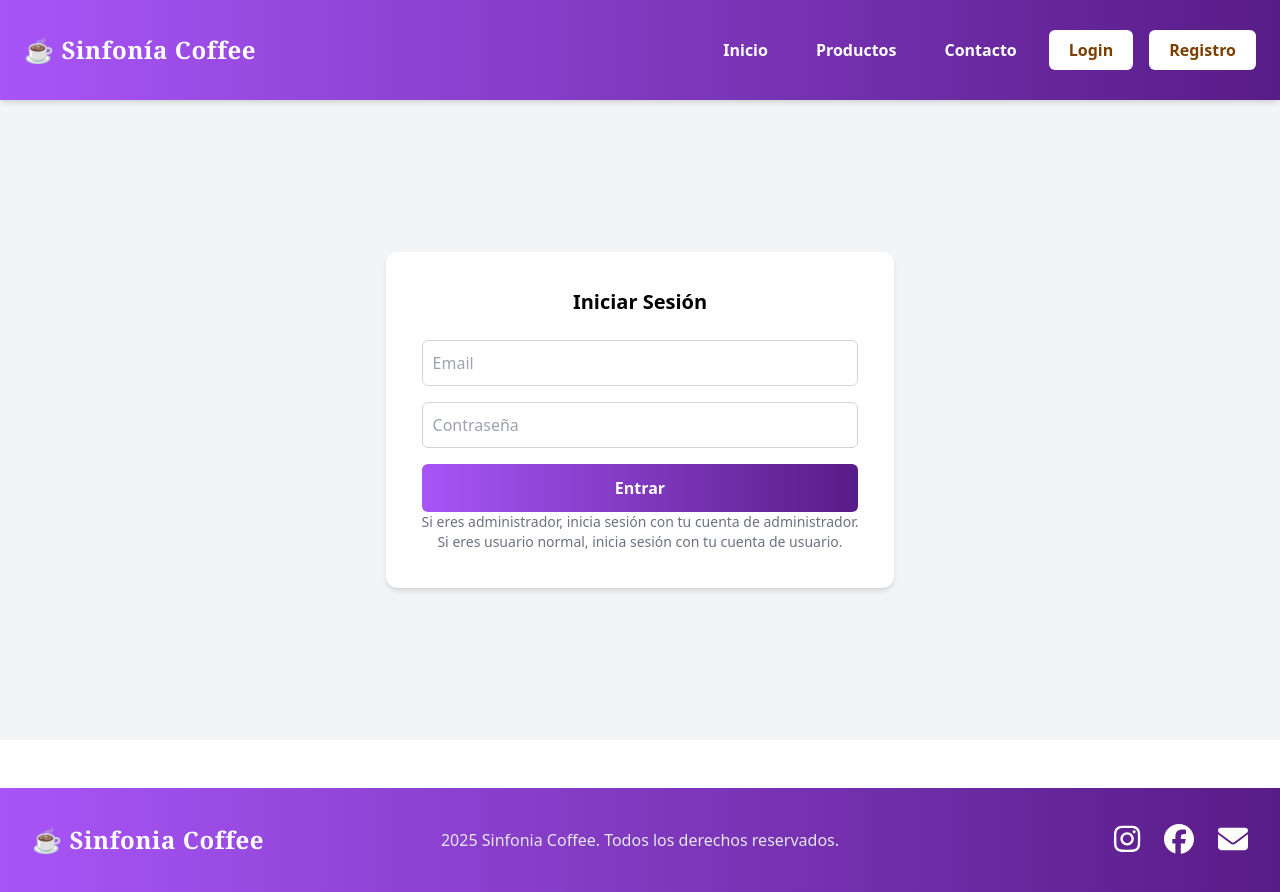
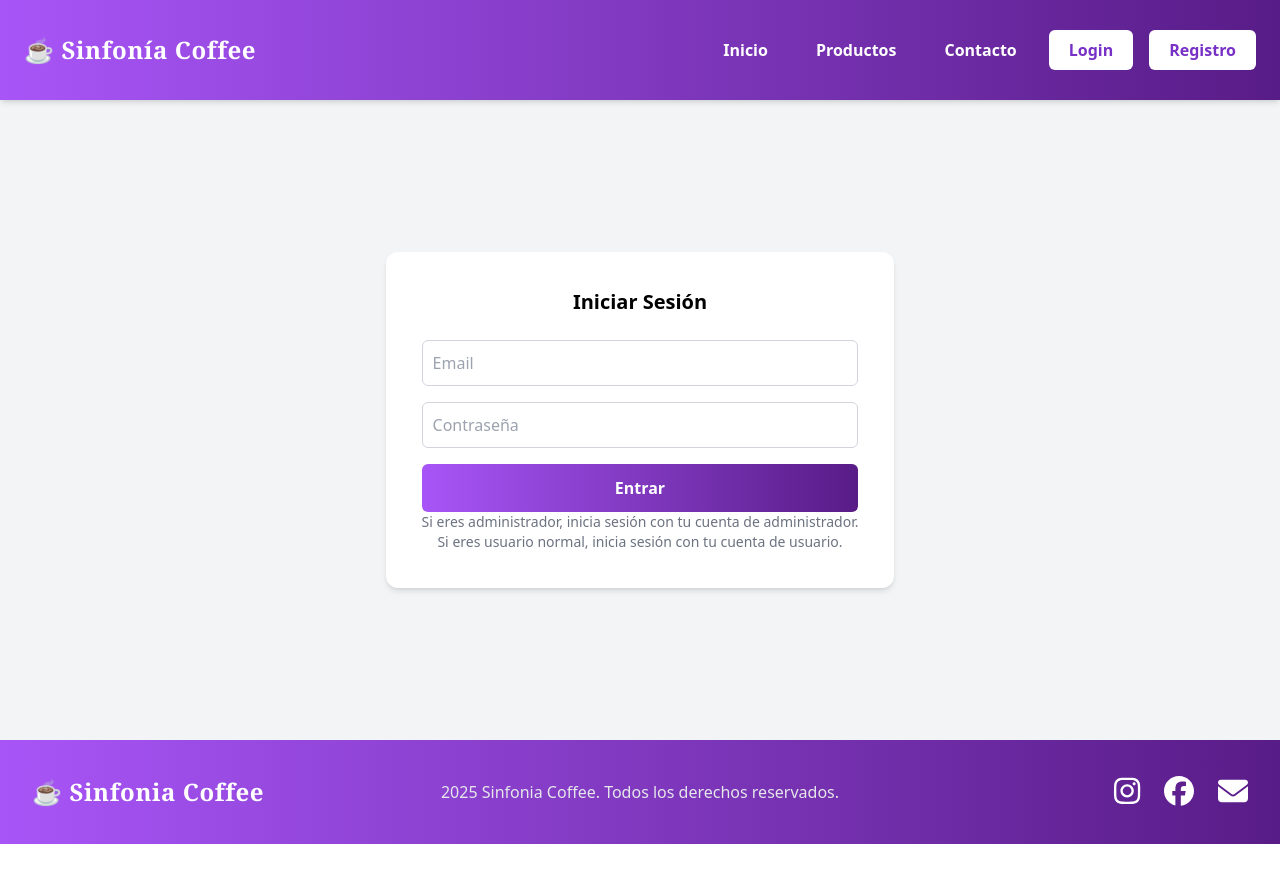
Before and after one commit to leandrocaldon/sinfonia-front, a React (Create React App) app: page /login in a window 1280 px wide. After the commit the page ends 844 px from the top, so only its background shows below. Built offline with nearby package versions, Linux system fonts and the light colour scheme.

Commit message:
se agregaron colores a los botones y fondo de los componentes

```diff
--- a/src/components/Footer.js
+++ b/src/components/Footer.js
@@ -5,7 +5,7 @@ import { faEnvelope } from '@fortawesome/free-solid-svg-icons';
 
 export default function Footer() {
   return (
-    <footer className="w-full bg-gradient-to-r from-purple-500 to-purple-900 text-white py-6 mt-12">
+    <footer className="w-full bg-gradient-to-r from-purple-500 to-purple-900 text-white py-6 ">
       {/* Versión móvil y tablet pequeña - Apilada verticalmente */}
       <div className="lg:hidden container mx-auto px-4 flex flex-col items-center gap-4 py-2">
         <div>
--- a/src/components/Header.js
+++ b/src/components/Header.js
@@ -73,10 +73,10 @@ export default function Header() {
           {user && user.isAdmin && (
             <button onClick={()=>navigate('/admin/contact-messages')} className="bg-transparent text-white border-none rounded-md py-2 px-4 font-semibold cursor-pointer text-base hover:bg-white/10">Mensajes</button>
           )}
-          {!user && <button onClick={()=>navigate('/login')} className="bg-white text-[#7b3f00] border-none rounded-md py-2 px-5 font-semibold cursor-pointer hover:bg-gray-100">Login</button>}
-          {!user && <button onClick={()=>navigate('/register')} className="bg-white text-[#7b3f00] border-none rounded-md py-2 px-5 font-semibold cursor-pointer hover:bg-gray-100">Registro</button>}
+          {!user && <button onClick={()=>navigate('/login')} className="bg-white text-[#7731c6] border-none rounded-md py-2 px-5 font-semibold cursor-pointer hover:bg-gray-100">Login</button>}
+          {!user && <button onClick={()=>navigate('/register')} className="bg-white text-[#7731c6] border-none rounded-md py-2 px-5 font-semibold cursor-pointer hover:bg-gray-100">Registro</button>}
           {user && <span className="font-medium text-sm mr-2">Hola, {user.name}{user.isAdmin && ' (admin)'}</span>}
-          {user && <button onClick={handleLogout} className="bg-white text-[#7b3f00] border-none rounded-md py-2 px-5 font-semibold cursor-pointer hover:bg-gray-100">Logout</button>}
+          {user && <button onClick={handleLogout} className="bg-white text-[#7731c6] border-none rounded-md py-2 px-5 font-semibold cursor-pointer hover:bg-gray-100">Logout</button>}
         </div>
         {/* Menú hamburguesa para móviles */}
         <button
@@ -90,7 +90,7 @@ export default function Header() {
           <div className={`fixed top-0 right-0 w-60 h-screen bg-gradient-to-r from-purple-300 to-purple-400 shadow-lg z-50 flex flex-col items-start p-6 transition-transform duration-350 ${menuOpen ? 'translate-x-0' : 'translate-x-full'}`}>
             <button
               onClick={()=>setMenuOpen(false)}
-              className="self-end bg-transparent border-none text-3xl cursor-pointer text-[#7b3f00]"
+              className="self-end bg-transparent border-none text-3xl cursor-pointer text-white"
             >
               ×
             </button>
--- a/src/pages/Products.js
+++ b/src/pages/Products.js
@@ -1,6 +1,7 @@
 import React, { useEffect, useState } from 'react';
 import axios from '../config/axios';
 import ProductCard from '../components/ProductCard';
+import backgroundImage from '../assets/images/cup-coffee.jpg';
 
 const TABS = {
   USER: 'Productos',
@@ -61,14 +62,14 @@ export default function Products() {
   };
 
   return (
-    <div className="p-6">
+    <div className="min-h-screen relative" style={{backgroundImage: `url(${backgroundImage})`, backgroundSize: 'cover', backgroundPosition: 'center'}}>
+      {/* Overlay para difuminar la imagen */}
+      <div className="absolute inset-0  bg-opacity-40 backdrop-blur-sm"></div>
+
+      {/* Contenido */}
+      <div className="relative z-10">
         <div className="flex mb-6">
-        <button
-          onClick={() => handleTab(TABS.USER)}
-          className={`mr-2 ${tab === TABS.USER ? 'font-bold' : 'font-normal'} hover:text-[#7b3f00]`}
-        >
-          Productos
-        </button>
+
           {user?.isAdmin &&
             <button
               onClick={() => handleTab(TABS.ADMIN)}
@@ -140,7 +141,7 @@ export default function Products() {
                     setEditing(null);
                     setForm({name:'',description:'',price:'',image:''});
                   }}
-                className="py-3 px-4.5 bg-gray-200 text-[#7b3f00] border-none rounded-md font-bold text-base cursor-pointer h-12 hover:bg-gray-300 transition-colors"
+                  className="py-3 px-4.5 bg-gray-200 text-[#7731c6] border-none rounded-md font-bold text-base cursor-pointer h-12 hover:bg-gray-300 transition-colors"
                 >
                   Cancelar
                 </button>
@@ -155,5 +156,6 @@ export default function Products() {
           </div>
         )}
       </div>
+    </div>
   );
 }
```
Also changed, not shown: src/assets/images/cup-coffee.jpg (added). Lines whose indentation alone changed are shown as unchanged.
